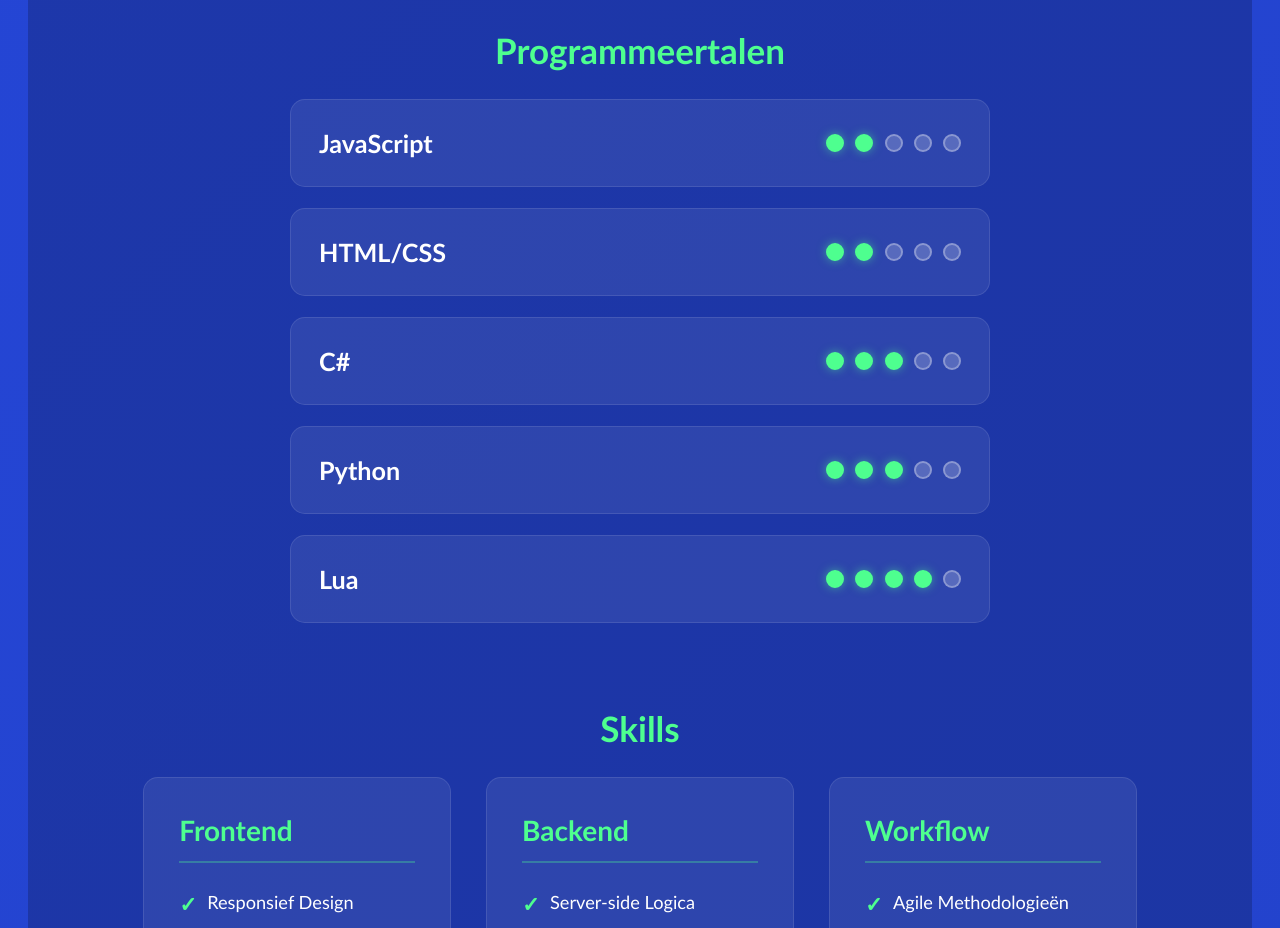
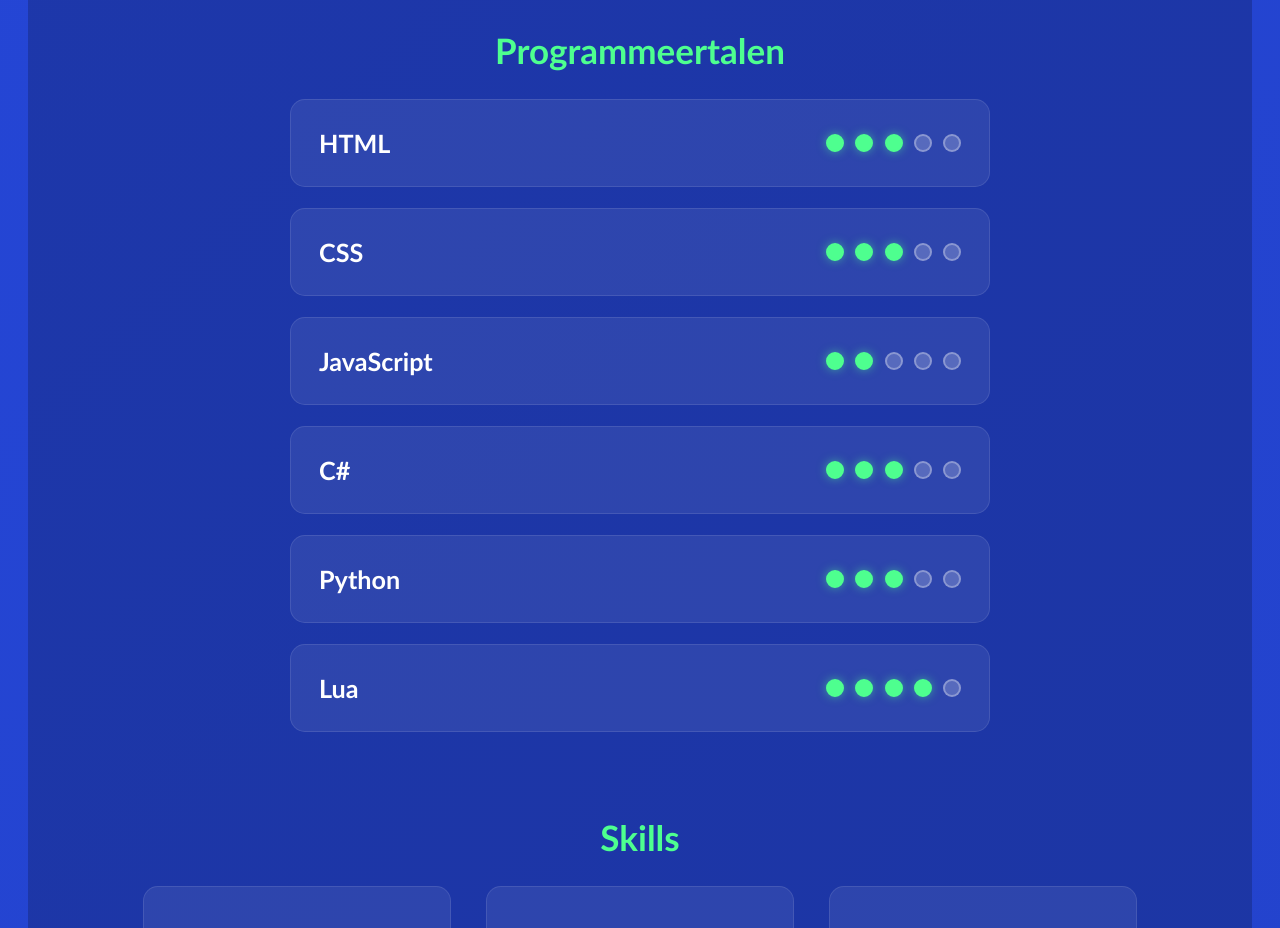
Before and after one commit to ItsRubenX/My-Portfolio, a plain HTML site: page index.html in a window 1280 px wide. Shown: the part 1820-2748 px from the top of the page. Drawn offline with Linux system fonts and the light colour scheme.

Commit message:
Update programming languages section: swap HTML with JavaScript and add CSS

```diff
--- a/index.html
+++ b/index.html
@@ -43,17 +43,27 @@
             <h3>Programmeertalen</h3>
             <div class="language-container">
                 <div class="language-item">
-                    <span class="language-name">JavaScript</span>
+                    <span class="language-name">HTML</span>
                     <div class="language-dots">
                         <span class="dot filled"></span>
                         <span class="dot filled"></span>
-                        <span class="dot"></span>
+                        <span class="dot filled"></span>
                         <span class="dot"></span>
                         <span class="dot"></span>
                     </div>
                 </div>
                 <div class="language-item">
-                    <span class="language-name">HTML/CSS</span>
+                    <span class="language-name">CSS</span>
+                    <div class="language-dots">
+                        <span class="dot filled"></span>
+                        <span class="dot filled"></span>
+                        <span class="dot filled"></span>
+                        <span class="dot"></span>
+                        <span class="dot"></span>
+                    </div>
+                </div>
+                <div class="language-item">
+                    <span class="language-name">JavaScript</span>
                     <div class="language-dots">
                         <span class="dot filled"></span>
                         <span class="dot filled"></span>
```
